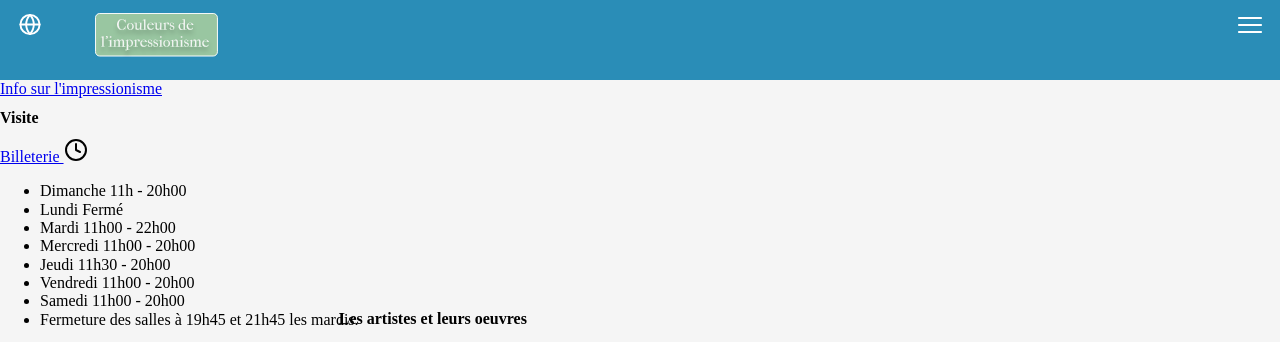
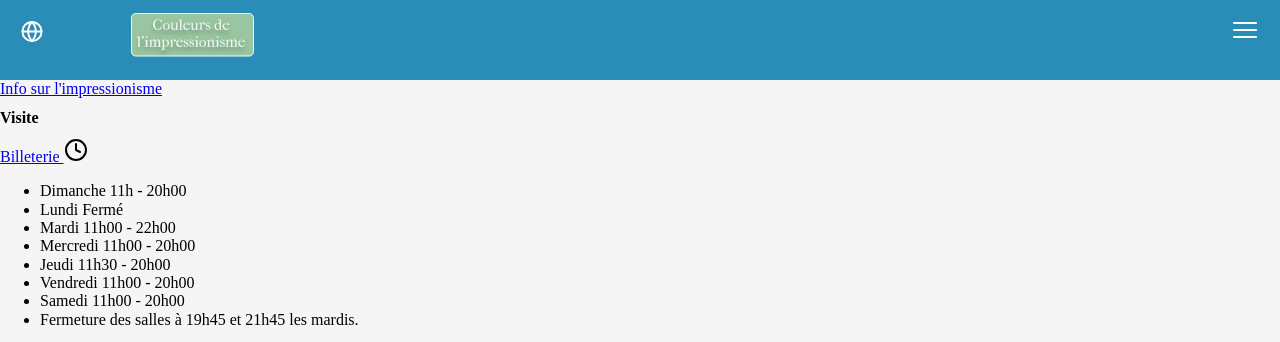
Before and after one commit to MMI-SAE-105/2023-sae-105-jaelam97455, a plain HTML site: page index.html in a window 1280 px wide. Shown: the top 342 px of the page. Drawn offline with nearby package versions, Linux system fonts and the light colour scheme; a script that the page names is missing; a web font is replaced by a local one.

Commit message:
modif header et affichage menu

```diff
--- a/index.html
+++ b/index.html
@@ -1,5 +1,5 @@
 <!DOCTYPE html>
-<html lang="fr">
+<html lang="fr" x-data="{menuIs0pen: false}">
     <head>
         <meta charset="UTF-8">
          <meta http-equiv="X-UA-Compatible" content="IE=edge">
--- a/src/css/layout/header.css
+++ b/src/css/layout/header.css
@@ -9,21 +9,21 @@
 .header__nav--items{
     display: flex;
     padding: 6px;
-    column-gap: 3rem;
+    column-gap: 5rem;
 }
 
 
 .headerhomepage__btn--menu{
     width: 34px;
     height: 23px;
-    left: 23px;
-    top: 0px;
+    margin: 5px;
     margin-left: auto;
 
 }
 .header__nav--language{
     width: 34px;
     height: 23px;
-    left: 23px;
-    top: 0px;
+    margin:2px;
+    margin: 2px;
+    margin-top: 7px;
 }
```
